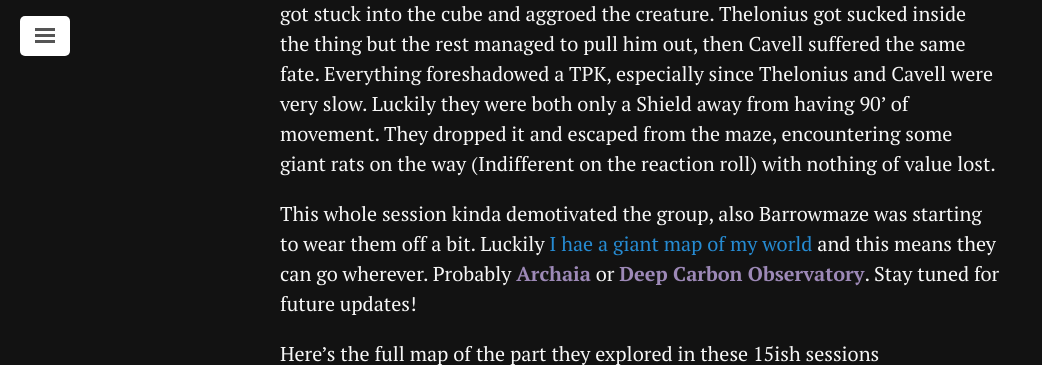
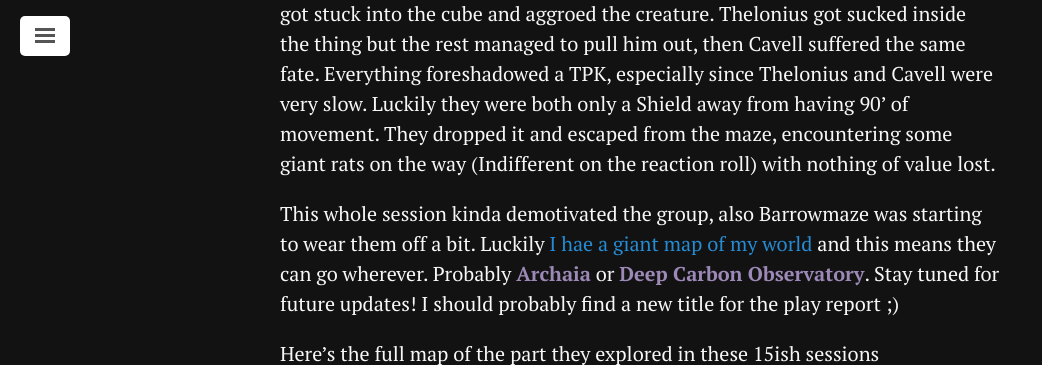
Before and after one commit to thevinter/thevinter.github.io, a Jekyll site: the page built from _posts/2021-02-27-barrowmaze-report-08.md, in a window 1280 px wide and 900 px high, scrolled down 1713 px, cut to the strip 0-365 px from the top of the window. Shown: the whole strip, without its empty margins (0-1042 px from the left). Built offline with Jekyll 4.4.1, drawn with Linux system fonts in a browser that asks for light colours.

Commit message:
barrowmaze 8

```diff
--- a/_posts/2021-02-27-barrowmaze-report-08.md
+++ b/_posts/2021-02-27-barrowmaze-report-08.md
@@ -21,7 +21,7 @@ Helix, heal, sleep, Barrowmaze. Only one door was left, the most dangerous one.
 
 Inside of it there's an adventurer with a raised hand. He's actually consumed by a Gelatinous Cube that appears invisible to anyone not close enough. After some discussion the group decided to use a rope to bring the body closer, but the rope got stuck into the cube and aggroed the creature. Thelonius got sucked inside the thing but the rest managed to pull him out, then Cavell suffered the same fate. Everything foreshadowed a TPK, especially since Thelonius and Cavell were very slow. Luckily they were both only a Shield away from having 90' of movement. They dropped it and escaped from the maze, encountering some giant rats on the way (Indifferent on the reaction roll) with nothing of value lost.
 
-This whole session kinda demotivated the group, also Barrowmaze was starting to wear them off a bit. Luckily [I hae a giant map of my world](https://leveldrain.com/2021/02/09/dont-be-afrad-to-leave/) and this means they can go wherever. Probably **Archaia** or **Deep Carbon Observatory**. Stay tuned for future updates!
+This whole session kinda demotivated the group, also Barrowmaze was starting to wear them off a bit. Luckily [I hae a giant map of my world](https://leveldrain.com/2021/02/09/dont-be-afrad-to-leave/) and this means they can go wherever. Probably **Archaia** or **Deep Carbon Observatory**. Stay tuned for future updates! I should probably find a new title for the play report ;)
 
 Here's the full map of the part they explored in these 15ish sessions
 
```
